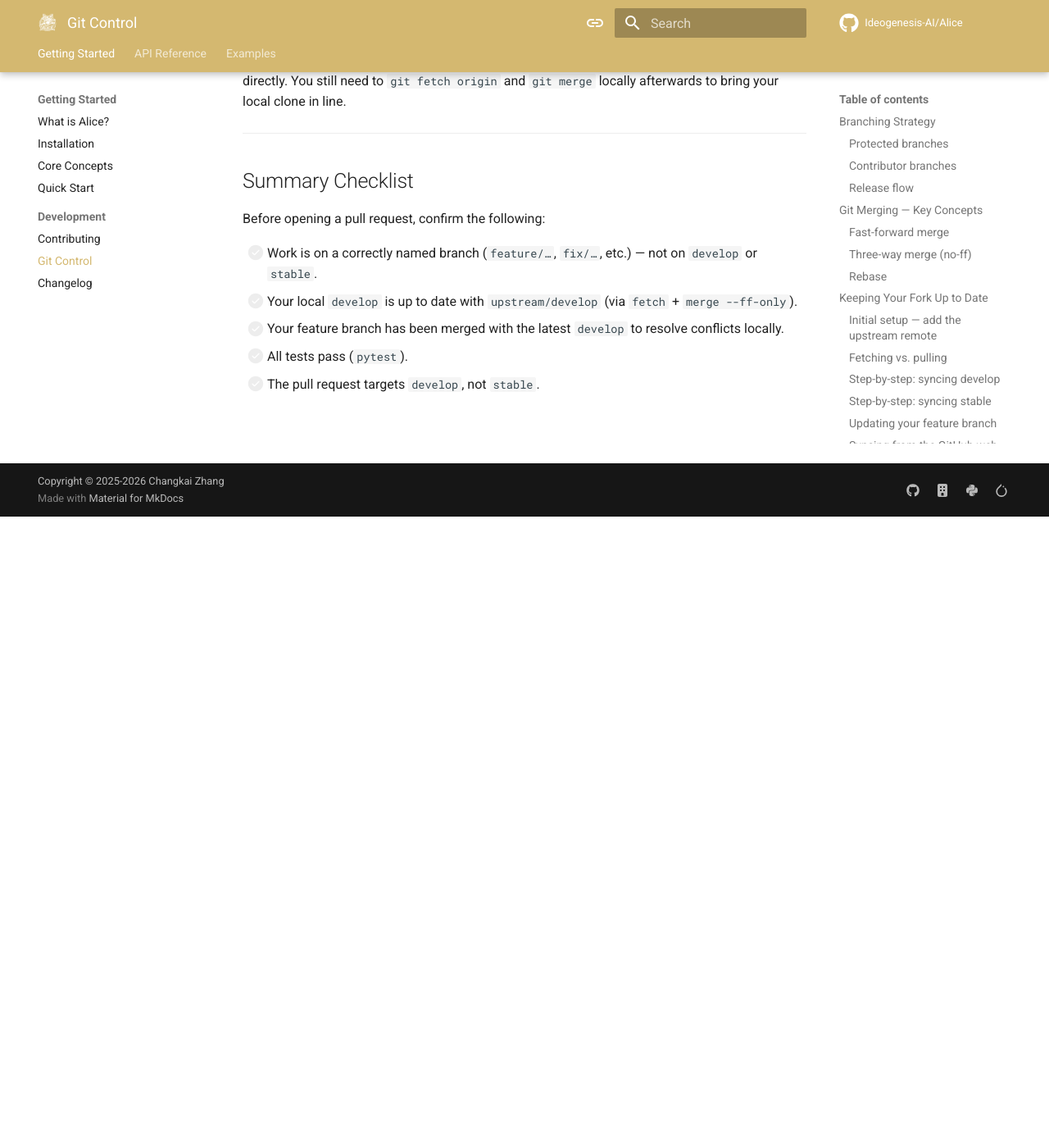
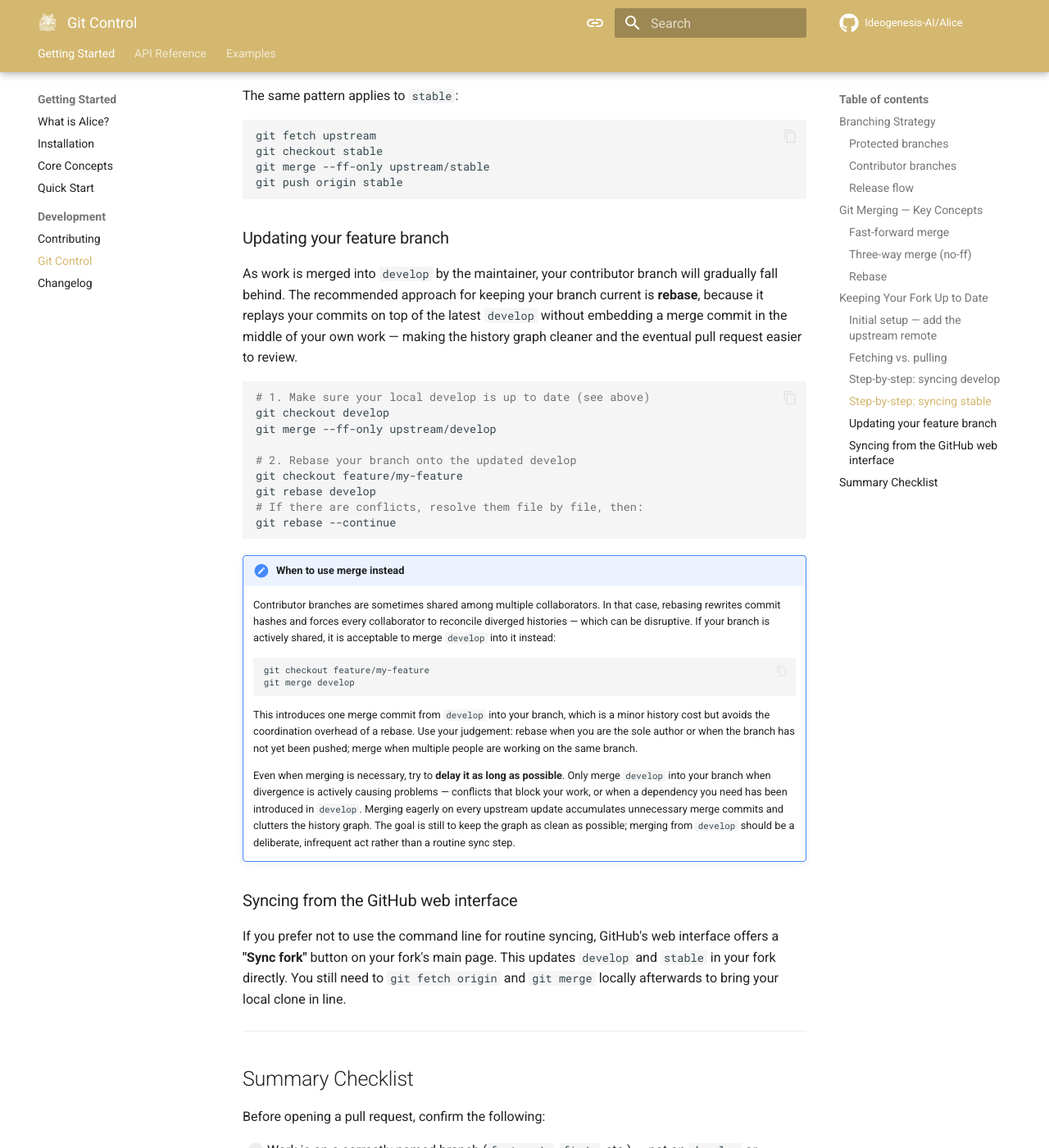
Before and after one commit to Ideogenesis-AI/Alice, an MkDocs documentation site: the page built from docs/getting-started/git-control.md, in a window 1280 px wide and 1400 px high, scrolled down 4523 px. Shown: the whole window at 82% size. Built offline with MkDocs 1.6.1 and Material for MkDocs 9.7.7, drawn with Linux system fonts in a browser that asks for light colours; comment, search, counter and statistics services are not loaded; before the commit the page ends 5153 px from its top, so only the background shows below that; some of the changed text lies outside the part shown.

Commit message:
Enhance Git control documentation for Alice project
Expanded the Git control guide to clarify when to use fast-forward and rebase strategies. Added detailed sections on appropriate use cases for fast-forwarding and rebasing, emphasizing the importance of maintaining a clean commit history and the implications of rewriting commit hashes. This update aims to improve contributor understanding of Git workflows and best practices for collaboration.

````diff
--- a/docs/getting-started/git-control.md
+++ b/docs/getting-started/git-control.md
@@ -60,7 +60,13 @@
 After:   develop ──A──B──C──D   (no merge commit)
 ```
 
-Fast-forward keeps the history linear but gives no explicit record that a branch existed. Alice discourages fast-forwards for branch integration — all merges into `develop` and `stable` use `--no-ff` so the history preserves the context of each contribution.
+Fast-forward keeps the history linear but leaves no explicit record that a branch existed.
+
+**When to use fast-forward:**
+Fast-forward is the right choice when syncing your local `stable` or `develop` with the upstream primary repository. In that case, you are not integrating diverged work — you are simply advancing your local pointer to reflect what the maintainer has already published. A merge commit would be meaningless noise here.
+
+**When not to use fast-forward:**
+All merges of contributor branches *into* `develop` or `stable` must use `--no-ff`, so the history preserves the context of each contribution as a distinct unit. This is enforced by the maintainer at integration time.
 
 ### Three-way merge (no-ff)
 
@@ -88,11 +94,30 @@
          develop ──A──B──E──C'──D'   (new commits, old ones gone)
 ```
 
-Rebasing produces a clean, linear history, but it **rewrites commit hashes**. Because of this:
+Rebasing produces a clean, linear history. It has two distinct use cases in the Alice workflow:
 
-- **Never rebase a branch that has been pushed and shared with others** — it forces everyone else to reconcile diverged histories.
-- Rebase is appropriate for tidying up a *local*, *unpushed* branch before opening a pull request (e.g. squashing fixup commits into a coherent unit).
-- Do not rebase your branch onto `develop` as a substitute for a merge — open a pull request instead.
+1. **Bringing a contributor branch up to date with `develop`**
+
+    When `develop` has moved forward while you have been working on your branch, you should rebase your branch onto the current tip of `develop` before opening a pull request. This re-anchors your commits to the latest shared state, resolves conflicts in your own workspace rather than the reviewer's, and keeps the resulting merge commit clean.
+
+    ```bash
+    # Make sure your local develop is current first (see "Keeping Your Fork Up to Date")
+    git checkout feature/my-feature
+    git rebase develop
+    # Resolve any conflicts, then:
+    git rebase --continue
+    ```
+
+2. **Tidying up a local branch before submitting**
+
+    Before opening a pull request you can rebase interactively to squash small fixup commits into logical units, reword messages, or reorder changes for clarity.
+
+    ```bash
+    git rebase -i develop
+    ```
+
+**When not to rebase:**
+Rebase **rewrites commit hashes**. If your contributor branch is actively shared with other collaborators who have already pulled it, rebasing forces them to reconcile diverged histories. In that situation, merging `develop` into your branch is the safer option — see [Updating your feature branch](#updating-your-feature-branch) for details.
 
 ---
 
@@ -155,14 +180,31 @@
 
 ### Updating your feature branch
 
-Once `develop` is up to date locally, you can merge it into your working branch to incorporate the latest changes:
+As work is merged into `develop` by the maintainer, your contributor branch will gradually fall behind. The recommended approach for keeping your branch current is **rebase**, because it replays your commits on top of the latest `develop` without embedding a merge commit in the middle of your own work — making the history graph cleaner and the eventual pull request easier to review.
 
 ```bash
+# 1. Make sure your local develop is up to date (see above)
+git checkout develop
+git merge --ff-only upstream/develop
+
+# 2. Rebase your branch onto the updated develop
 git checkout feature/my-feature
-git merge develop
+git rebase develop
+# If there are conflicts, resolve them file by file, then:
+git rebase --continue
 ```
 
-This keeps your branch compatible with the current state of `develop` and reduces the risk of large conflicts when your pull request is eventually reviewed.
+!!! note "When to use merge instead"
+    Contributor branches are sometimes shared among multiple collaborators. In that case, rebasing rewrites commit hashes and forces every collaborator to reconcile diverged histories — which can be disruptive. If your branch is actively shared, it is acceptable to merge `develop` into it instead:
+
+    ```bash
+    git checkout feature/my-feature
+    git merge develop
+    ```
+
+    This introduces one merge commit from `develop` into your branch, which is a minor history cost but avoids the coordination overhead of a rebase. Use your judgement: rebase when you are the sole author or when the branch has not yet been pushed; merge when multiple people are working on the same branch.
+
+    Even when merging is necessary, try to **delay it as long as possible**. Only merge `develop` into your branch when divergence is actively causing problems — conflicts that block your work, or when a dependency you need has been introduced in `develop`. Merging eagerly on every upstream update accumulates unnecessary merge commits and clutters the history graph. The goal is still to keep the graph as clean as possible; merging from `develop` should be a deliberate, infrequent act rather than a routine sync step.
 
 ### Syncing from the GitHub web interface
 
@@ -176,6 +218,6 @@
 
 - [ ] Work is on a correctly named branch (`feature/…`, `fix/…`, etc.) — not on `develop` or `stable`.
 - [ ] Your local `develop` is up to date with `upstream/develop` (via `fetch` + `merge --ff-only`).
-- [ ] Your feature branch has been merged with the latest `develop` to resolve conflicts locally.
+- [ ] Your feature branch is up to date with the latest `develop` (via rebase, or merge if the branch is shared).
 - [ ] All tests pass (`pytest`).
 - [ ] The pull request targets `develop`, not `stable`.
````
